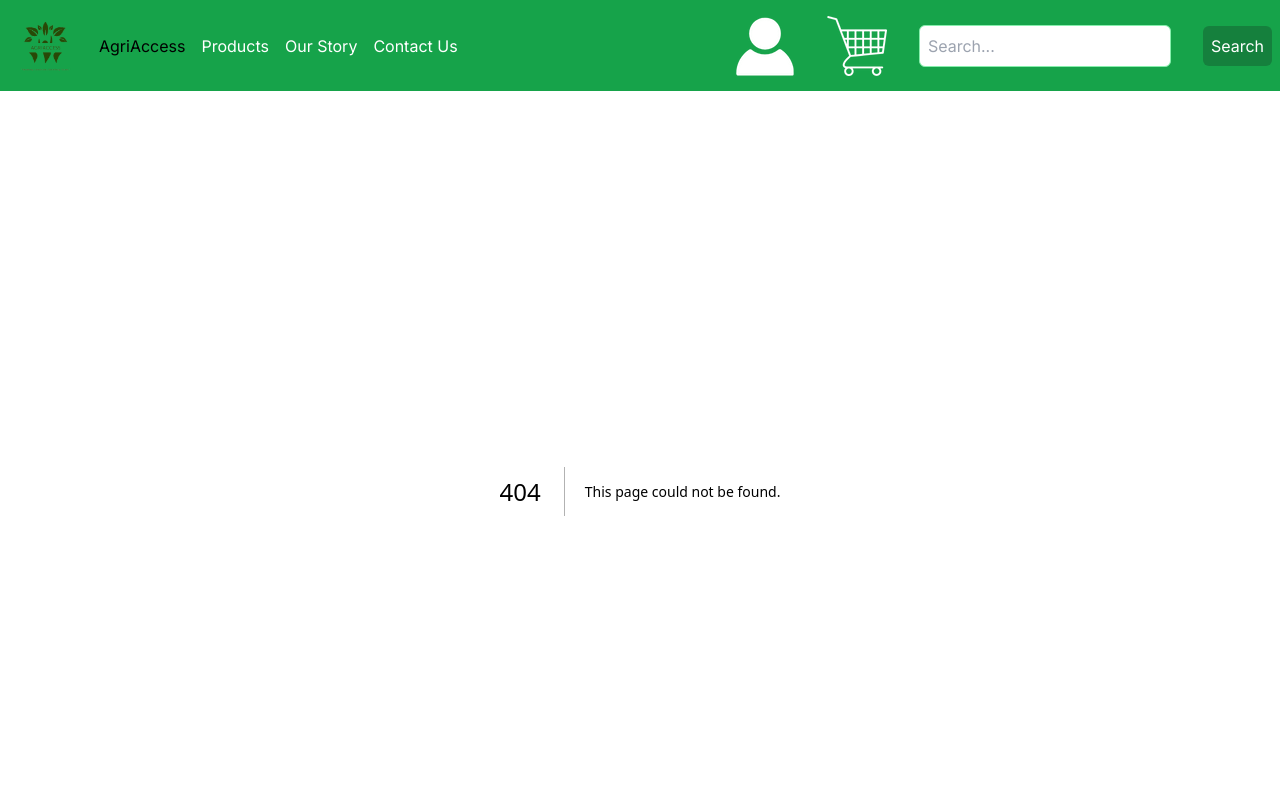
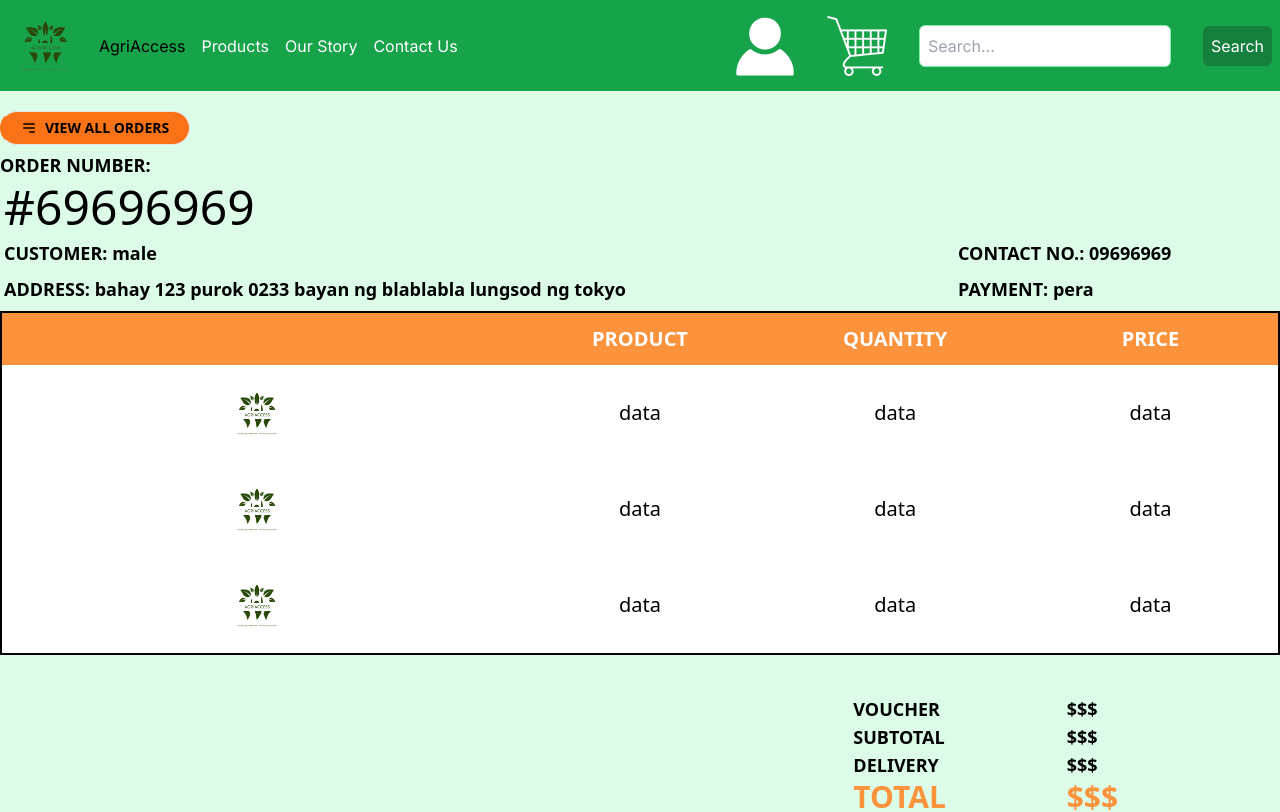
Before and after one commit to omzkiii/SoftEngProj-DjangoReact, a Next.js app in the folder nextjs_app/: page /usermanageinventory in a window 1280 px wide. Before the commit this address had no page. Shown: the top 812 px of the page. Built offline with nearby package versions, Linux system fonts and the light colour scheme.

Commit message:
added userorderdetails page palang /usermanageinventory

```diff
--- /dev/null
+++ b/nextjs_app/app/usermanageinventory/page.jsx
@@ -0,0 +1,126 @@
+import React from 'react';
+
+const userinventory = () => {
+    const details = {
+      orderNo: 123456,
+      orderAmt: 1234,
+      paymentMtd: "GCASH",
+    };
+
+    return (
+        <div className="h-screen w-auto font-sans bg-green-100 text-lg flex-column">
+        <div className="h-auto w-auto flex-column flex-start pt-5 pb-5 border-solid 2 border-orange-500 container mx-auto">
+          <div class="w-max h-5">
+          <button class="bg-orange-500 text-black text-sm font-bold focus:ring-4 border-solid border border-l-orange-500 rounded-full px-5 py-1.5 text-center inline-flex items-center mr-2 dark:hover:bg-green-500 dark:hover:text-orange-500 dark:border-black">
+             <svg class="w-4 h-4 mr-2" fill="none" stroke="currentColor" viewBox="0 0 24 24" xmlns="http://www.w3.org/2000/svg">
+            <path stroke-linecap="round" stroke-linejoin="round" stroke-width="2" d="M4 6h16M4 12h16m-7 6h7"></path></svg>
+            VIEW ALL ORDERS
+            </button>
+          </div>
+        </div>
+
+        <div className="h-auto w-auto flex justify-space-between container mx-auto text-black">
+          <div class="h-auto flex justify-start font-semibold">
+            <p>ORDER NUMBER: {}</p>
+          </div>
+        </div>
+
+        <div className="h-auto w-auto flex justify-space-between p-1 container mx-auto text-black">
+          <div class="w-3/4">
+            <h1 class="text-5xl">#69696969{}</h1>
+          </div>
+        </div>
+
+        <div className="h-auto w-auto flex justify-space-between p-1 text-black container mx-auto">
+          <div class="w-3/4 font-semibold">
+            <h1 class>CUSTOMER: male{} </h1>
+          </div>
+          <div class="w-1/4 flex jutify-end font-semibold">
+            <h1 class>CONTACT NO.: 09696969 {}</h1>
+          </div>
+        </div>
+
+        <div className="h-auto w-75 flex p-1 container mx-auto text-black">
+          <div class="w-3/4 font-semibold">
+            <h1 class>ADDRESS: {}bahay 123 purok 0233 bayan ng blablabla lungsod ng tokyo</h1>
+          </div>
+          <div class="w-1/4 flex jutify-end font-semibold">
+            <h1 class>PAYMENT: {}pera </h1>
+          </div>
+        </div>
+
+        {/* Table inserted here */}
+  <div className="h-auto w-auto flex flex-row justify-around justify-items-center border-2 solid mt-1 border-black container mx-auto text-black">
+    <table className="w-full font-sans text-xl bg-white text-black">
+      <colgroup>
+        <col width="33.3333%"></col>
+        <col width="16.6667%"></col>
+        <col width="16.6667%"></col>
+        <col width="16.6667%"></col>
+      </colgroup>
+      <thead>
+        <tr className="bg-orange-400 text-white text-4xl">
+          <th className="px-6 py-3 uppercase font-semi-bold text-sm border-solid border-gray-200 text-center"></th>
+          <th className="px-6 py-3 uppercase font-semi-bold text-xl border-solid border-gray-200 text-center">Product</th>
+          <th className="px-6 py-3 uppercase font-semi-bold text-xl border-solid border-gray-200 text-center">Quantity</th>
+          <th className="px-6 py-3 uppercase font-semi-bold text-xl border-solid border-gray-200 text-center">Price</th>
+        </tr>
+      </thead>
+      <tbody>
+      <tr>
+        <td class="px-6 py-4 border-solid border-gray-200 text-center font-semi-bold">
+        <img src="logobg.png" alt="Image Description" class="w-16 h-16 object-cover mx-auto"></img></td>
+        <td class="px-6 py-4 border-solid border-gray-200 text-center">data</td>
+        <td class="px-6 py-4 border-solid border-gray-200 text-center">data</td>
+        <td class="px-6 py-4 border-solid border-gray-200 text-center">data</td>
+    </tr>
+
+    <tr>
+        <td class="px-6 py-4 border-solid border-gray-200 text-center font-semi-bold">
+        <img src="logobg.png" alt="Image Description" class="w-16 h-16 object-cover mx-auto"></img></td>
+        <td class="px-6 py-4 border-solid border-gray-200 text-center">data</td>
+        <td class="px-6 py-4 border-solid border-gray-200 text-center">data</td>
+        <td class="px-6 py-4 border-solid border-gray-200 text-center">data</td>
+    </tr>
+    <tr>
+        <td class="px-6 py-4 border-solid border-gray-200 text-center font-bold">
+        <img src="logobg.png" alt="Image Description" class="w-16 h-16 object-cover mx-auto"></img></td>
+        <td class="px-6 py-4 border-solid border-gray-200 text-center">data</td>
+        <td class="px-6 py-4 border-solid border-gray-200 text-center">data</td>
+        <td class="px-6 py-4 border-solid border-gray-200 text-center">data</td>
+    </tr>
+
+        {/* nababa pag dinagdagan ng data*/}
+      </tbody>
+    </table>
+  </div>
+
+  <div className="h-auto w-auto flex flex-row text-black justify-end font-sans font-semibold container mx-auto mt-10 items-end ">
+            <div class="w-1/6">VOUCHER</div>
+
+
+            <div class="w-1/6">$$$</div>
+        </div>
+        <div className="h-auto w-auto flex flex-row justify-end  container mx-auto font-sans font-semibold items-end text-black">
+            <div class="w-1/6">SUBTOTAL</div>
+
+
+            <div class="w-1/6">$$$</div>
+        </div>
+        <div className="h-auto w-auto flex flex-row justify-end  container mx-auto font-sans font-semibold items-end text-black">
+            <div class="w-1/6">DELIVERY</div>
+
+
+            <div class="w-1/6">$$$</div>
+        </div>
+        <div className="h-auto w-auto flex flex-row justify-end  container mx-auto font-sans font-semibold items-end text-3xl text-orange-400">
+            <div class="w-1/6 ">TOTAL</div>
+
+
+            <div class="w-1/6">$$$</div>
+        </div>
+      </div>
+    );
+  };
+
+  export default userinventory;
--- a/nextjs_app/components/adminReports/inventory.jsx
+++ b/nextjs_app/components/adminReports/inventory.jsx
@@ -7,60 +7,49 @@ const inventory = () => {
 
   return (
       <div className="h-screen w-auto font-sans bg-green-100 text-lg flex-column">
-      <div className="h-auto w-auto flex-column flex-start pt-5 pb-5 border-solid 2 border-black container mx-auto">
+      <div className="h-auto w-auto flex-column flex-start pt-5 pb-5 border-solid 2 border-orange-500 container mx-auto">
         <div class="w-max h-5">
-          <button
-            class="bg-white text-orange-500 text-sm focus:ring-4 border-solid 1 border-l-orange-500 rounded-full px-5 py-1.5 text-center inline-flex items-center mr-2 dark:hover:bg-black dark:hover:text-white"
-          >
-            --- VIEW ALL ORDERS ---
-            {/* button to be fixed */}
+        <button class="bg-orange-500 text-black text-sm font-bold focus:ring-4 border-solid border border-l-orange-500 rounded-full px-5 py-1.5 text-center inline-flex items-center mr-2 dark:hover:bg-green-500 dark:hover:text-orange-500 dark:border-black">
+           <svg class="w-4 h-4 mr-2" fill="none" stroke="currentColor" viewBox="0 0 24 24" xmlns="http://www.w3.org/2000/svg">
+          <path stroke-linecap="round" stroke-linejoin="round" stroke-width="2" d="M4 6h16M4 12h16m-7 6h7"></path></svg>
+          VIEW ALL ORDERS
           </button>
         </div>
       </div>
 
       <div className="h-auto w-auto flex justify-space-between container mx-auto text-black">
-        <div class="h-auto flex justify-start ">
+        <div class="h-auto flex justify-start font-semibold">
           <p>ORDER NUMBER: {}</p>
         </div>
       </div>
 
-      <div className="h-auto w-75 flex justify-space-between p-1 container mx-auto text-black">
+      <div className="h-auto w-auto flex justify-space-between p-1 container mx-auto text-black">
         <div class="w-3/4">
           <h1 class="text-5xl">#69696969{}</h1>
         </div>
-        <td className="py-4 items-center">
-          <select name="status" id="orderStatus">
-            <option value="" disabled selected hidden>Choose a Status</option>
-            <option value="completed" className="text-cyan-600">Completed</option>
-            <option value="pending" className="text-green-400">Pending</option>
-            <option value="cancelled" className="text-red-400">Cancelled</option>
-            {/*  IDK kung pano tong part na to  */}
-          </select>
-        </td>
       </div>
 
-      <div className="h-auto w-75 flex justify-space-between p-1 text-black container mx-auto">
-        <div class="w-3/4">
-          <p class>CUSTOMER: male{} </p>
+      <div className="h-auto w-auto flex justify-space-between p-1 text-black container mx-auto">
+        <div class="w-3/4 font-semibold">
+          <h1 class>CUSTOMER: male{} </h1>
         </div>
-        <div class="w-1/4 flex jutify-end">
-          <p class>CONTACT NO.: 09696969 {}</p>
+        <div class="w-1/4 flex jutify-end font-semibold">
+          <h1 class>CONTACT NO.: 09696969 {}</h1>
         </div>
       </div>
 
       <div className="h-auto w-75 flex p-1 container mx-auto text-black">
-        <div class="w-3/4">
-          <p class>ADDRESS: {}bahay 123 purok 0233 bayan ng blablabla lungsod ng tokyo</p>
+        <div class="w-3/4 font-semibold">
+          <h1 class>ADDRESS: {}bahay 123 purok 0233 bayan ng blablabla lungsod ng tokyo</h1>
         </div>
-        <div class="w-1/4 flex jutify-end">
-          <p class>PAYMENT: {}pera </p>
+        <div class="w-1/4 flex jutify-end font-semibold">
+          <h1 class>PAYMENT: {}pera </h1>
         </div>
       </div>
 
       {/* Table inserted here */}
-      {/* all colors to be changed*/}
-      <div className="h-auto w-auto flex flex-row justify-around border-2 solid mt-1 border-black container mx-auto text-black">
-<table class="w-full font-sans text-xl bg-white text-black">
+<div className="h-auto w-auto flex flex-row justify-around justify-items-center border-2 solid mt-1 border-black container mx-auto text-black">
+  <table className="w-full font-sans text-xl bg-white text-black">
     <colgroup>
       <col width="33.3333%"></col>
       <col width="16.6667%"></col>
@@ -68,56 +57,61 @@ const inventory = () => {
       <col width="16.6667%"></col>
     </colgroup>
     <thead>
-    <tr class="bg-green-500 text-white">
-      <th class="px-6 py-3  uppercase font-medium text-sm border-solid border-gray-200 text-center"></th>
-      <th class="px-6 py-3  uppercase font-medium text-sm border-solid border-gray-200 text-center">Product</th>
-      <th class="px-6 py-3  uppercase font-medium text-sm border-solid border-gray-200 text-center">Quantity</th>
-      <th class="px-6 py-3  uppercase font-medium text-sm border-solid border-gray-200 text-center">Price</th>
+      <tr className="bg-orange-400 text-white text-4xl">
+        <th className="px-6 py-3 uppercase font-semi-bold text-sm border-solid border-gray-200 text-center"></th>
+        <th className="px-6 py-3 uppercase font-semi-bold text-xl border-solid border-gray-200 text-center">Product</th>
+        <th className="px-6 py-3 uppercase font-semi-bold text-xl border-solid border-gray-200 text-center">Quantity</th>
+        <th className="px-6 py-3 uppercase font-semi-bold text-xl border-solid border-gray-200 text-center">Price</th>
       </tr>
     </thead>
     <tbody>
     <tr>
-      <td class="px-6 py-4 border-solid border-gray-200 text-center">img</td>
+      <td class="px-6 py-4 border-solid border-gray-200 text-center font-semi-bold">
+      <img src="logobg.png" alt="Image Description" class="w-16 h-16 object-cover mx-auto"></img></td>
+      <td class="px-6 py-4 border-solid border-gray-200 text-center">data</td>
+      <td class="px-6 py-4 border-solid border-gray-200 text-center">data</td>
+      <td class="px-6 py-4 border-solid border-gray-200 text-center">data</td>
+  </tr>
+
+  <tr>
+      <td class="px-6 py-4 border-solid border-gray-200 text-center font-semi-bold">
+      <img src="logobg.png" alt="Image Description" class="w-16 h-16 object-cover mx-auto"></img></td>
       <td class="px-6 py-4 border-solid border-gray-200 text-center">data</td>
       <td class="px-6 py-4 border-solid border-gray-200 text-center">data</td>
       <td class="px-6 py-4 border-solid border-gray-200 text-center">data</td>
   </tr>
   <tr>
-      <td class="px-6 py-4 border-solid border-gray-200 text-center">img</td>
+      <td class="px-6 py-4 border-solid border-gray-200 text-center font-bold">
+      <img src="logobg.png" alt="Image Description" class="w-16 h-16 object-cover mx-auto"></img></td>
       <td class="px-6 py-4 border-solid border-gray-200 text-center">data</td>
       <td class="px-6 py-4 border-solid border-gray-200 text-center">data</td>
       <td class="px-6 py-4 border-solid border-gray-200 text-center">data</td>
   </tr>
-    <tr>
-      <td class="px-6 py-4 border-solid border-gray-200 text-center">img</td>
-      <td class="px-6 py-4 border-solid border-gray-200 text-center">data</td>
-      <td class="px-6 py-4 border-solid border-gray-200 text-center">data</td>
-      <td class="px-6 py-4 border-solid border-gray-200 text-center">data</td>
-    </tr>
+
+      {/* nababa pag dinagdagan ng data*/}
     </tbody>
   </table>
+</div>
 
-
-</div>
-<div className="h-auto w-auto flex flex-row text-black justify-end font-sans container mx-auto mt-10 items-end ">
+<div className="h-auto w-auto flex flex-row text-black justify-end font-sans font-semibold container mx-auto mt-10 items-end ">
           <div class="w-1/6">VOUCHER</div>
 
 
           <div class="w-1/6">$$$</div>
       </div>
-      <div className="h-auto w-auto flex flex-row justify-end  container mx-auto  items-end text-black">
+      <div className="h-auto w-auto flex flex-row justify-end  container mx-auto font-sans font-semibold items-end text-black">
           <div class="w-1/6">SUBTOTAL</div>
 
 
           <div class="w-1/6">$$$</div>
       </div>
-      <div className="h-auto w-auto flex flex-row justify-end  container mx-auto  items-end text-black">
+      <div className="h-auto w-auto flex flex-row justify-end  container mx-auto font-sans font-semibold items-end text-black">
           <div class="w-1/6">DELIVERY</div>
 
 
           <div class="w-1/6">$$$</div>
       </div>
-      <div className="h-auto w-auto flex flex-row justify-end  container mx-auto  items-end text-3xl text-orange-400">
+      <div className="h-auto w-auto flex flex-row justify-end  container mx-auto font-sans font-semibold items-end text-3xl text-orange-400">
           <div class="w-1/6 ">TOTAL</div>
 
 
```
Lines whose indentation alone changed are shown as unchanged.
